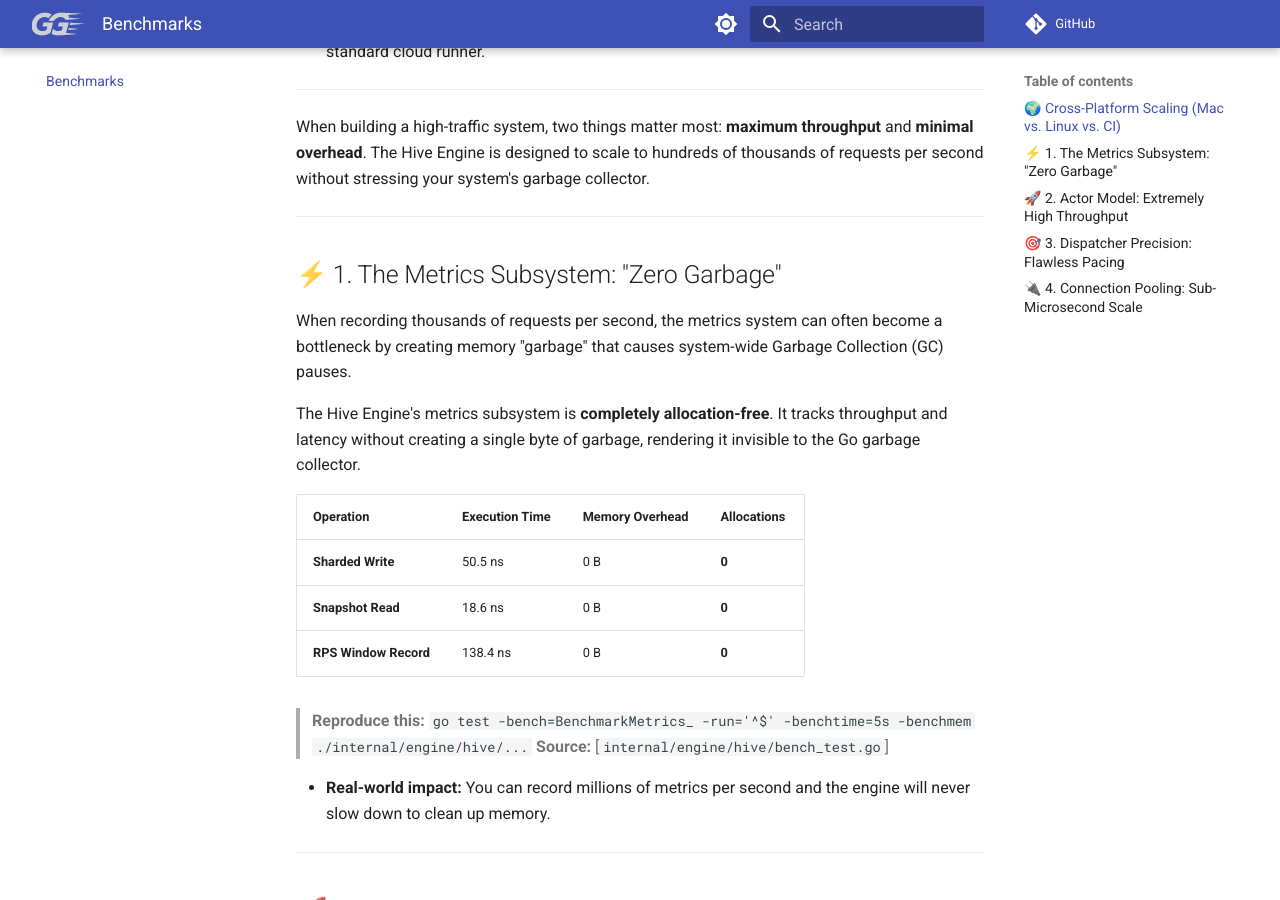
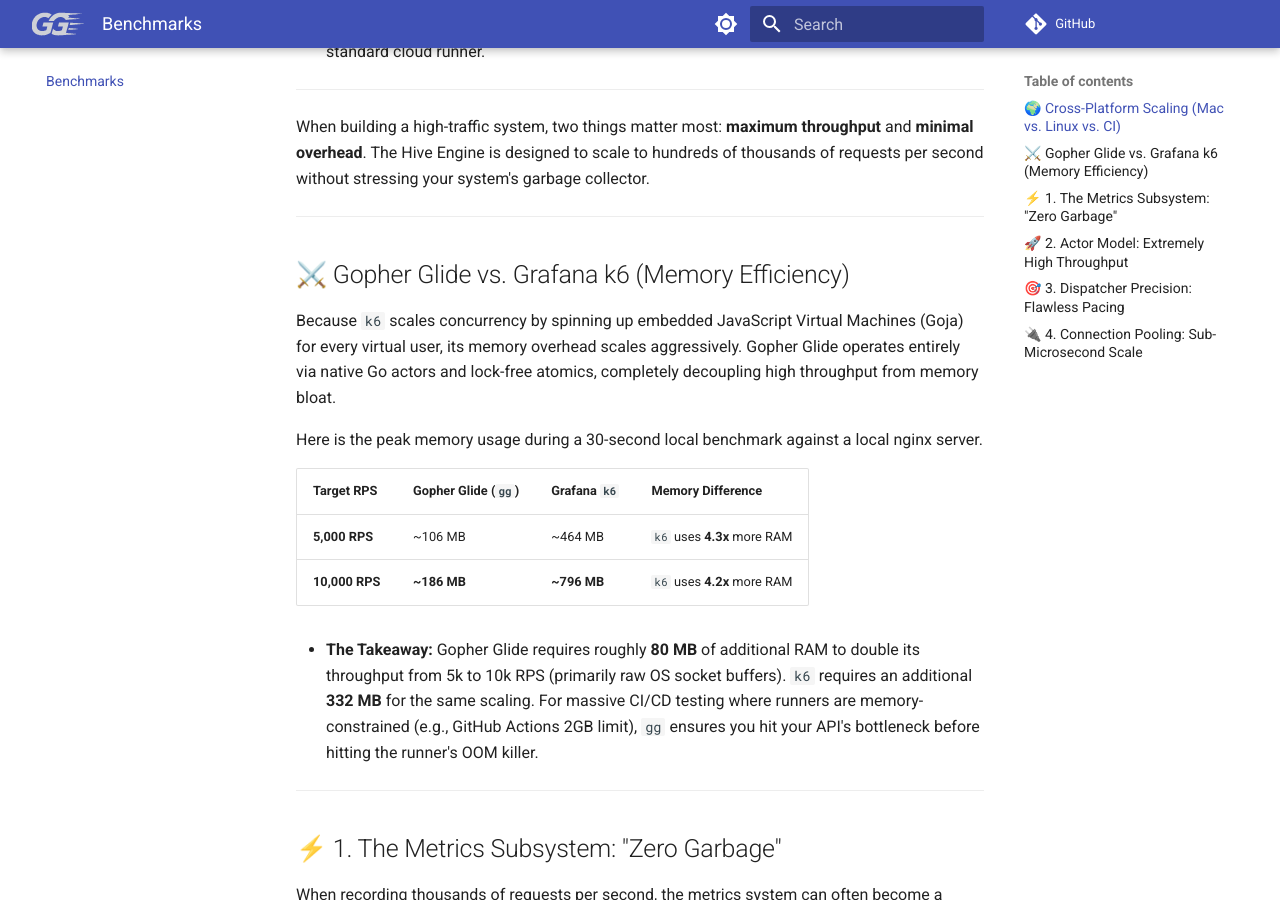
Before and after one commit to shyam-s00/gopher-glide, an MkDocs documentation site: the page built from docs/BENCHMARKS.md, in a window 1280 px wide and 900 px high, scrolled down 1268 px. Built offline with MkDocs 1.6.1 and Material for MkDocs 9.7.7, drawn with Linux system fonts in a browser that asks for light colours; comment, search, counter and statistics services are not loaded.

Commit message:
docs: update docs

```diff
--- a/docs/BENCHMARKS.md
+++ b/docs/BENCHMARKS.md
@@ -30,6 +30,21 @@ Here is how Gopher-Glide performs across three vastly different environments: **
 ---
 
 When building a high-traffic system, two things matter most: **maximum throughput** and **minimal overhead**. The Hive Engine is designed to scale to hundreds of thousands of requests per second without stressing your system's garbage collector.
+
+---
+
+## ⚔️ Gopher Glide vs. Grafana k6 (Memory Efficiency)
+
+Because `k6` scales concurrency by spinning up embedded JavaScript Virtual Machines (Goja) for every virtual user, its memory overhead scales aggressively. Gopher Glide operates entirely via native Go actors and lock-free atomics, completely decoupling high throughput from memory bloat.
+
+Here is the peak memory usage during a 30-second local benchmark against a local nginx server.
+
+| Target RPS | Gopher Glide (`gg`) | Grafana `k6` | Memory Difference |
+| :--- | :--- | :--- | :--- |
+| **5,000 RPS** | ~106 MB | ~464 MB | `k6` uses **4.3x** more RAM |
+| **10,000 RPS** | **~186 MB** | **~796 MB** | `k6` uses **4.2x** more RAM |
+
+* **The Takeaway:** Gopher Glide requires roughly **80 MB** of additional RAM to double its throughput from 5k to 10k RPS (primarily raw OS socket buffers). `k6` requires an additional **332 MB** for the same scaling. For massive CI/CD testing where runners are memory-constrained (e.g., GitHub Actions 2GB limit), `gg` ensures you hit your API's bottleneck before hitting the runner's OOM killer.
 
 ---
 
```
Also changed, not shown: docs/index.md (+4 -2 lines), readme.md (+4 -2 lines).
